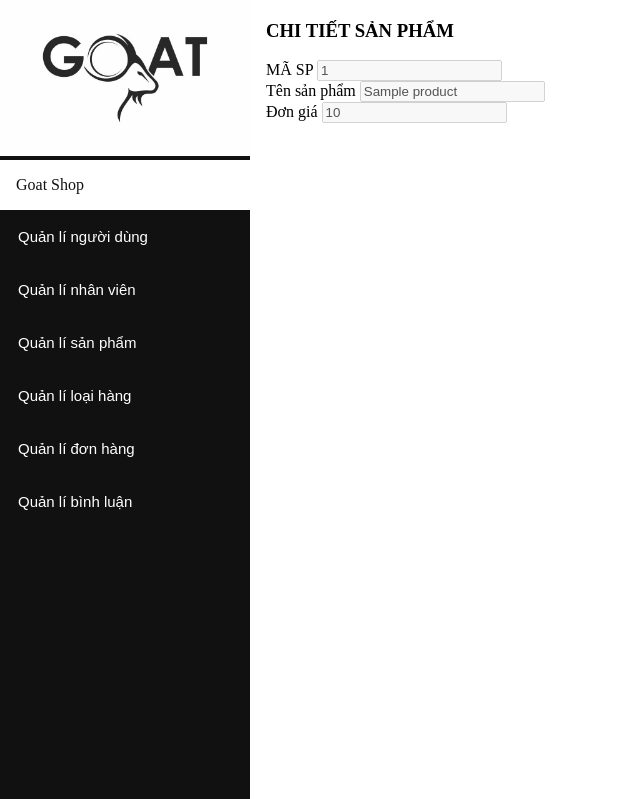
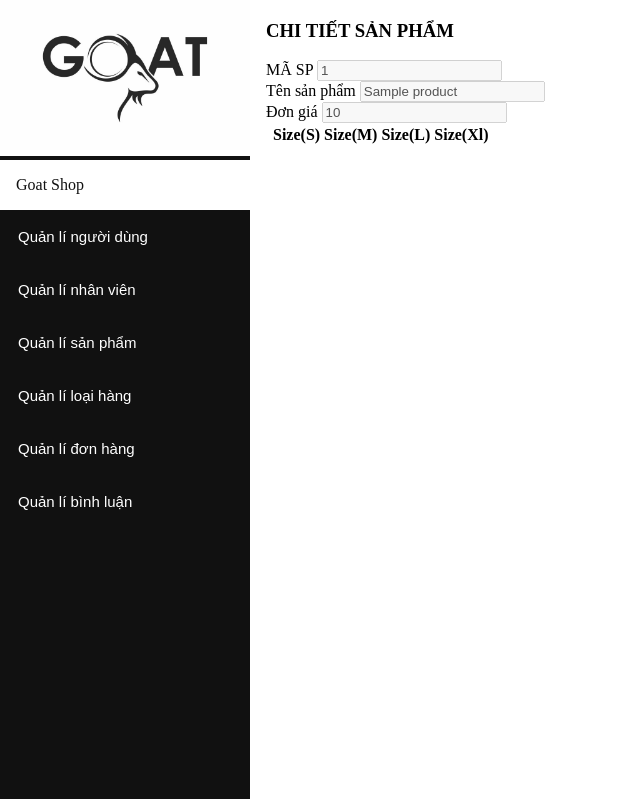
Before and after one commit to Tuan-Viet/duan1-goat, a PHP site: page /admin/index.php?act=product_detail&id=1 in a window 1280 px wide. Shown: the top 799 px of the page, without its empty margins (0-640 px from the left). Run offline with PHP 8.4, Linux system fonts and the light colour scheme; tables that the repository leaves empty or names only in its code hold one stand-in row (values such as "Sample post"); data that the repository does not hold is empty.

Commit message:
thnahnon

```diff
--- a/admin/products/product_detail.php
+++ b/admin/products/product_detail.php
@@ -3,37 +3,45 @@
         <h3>CHI TIẾT SẢN PHẨM</h3>
     </div>
     <div class="frmcontent">
-        <?php foreach($hanghoa as $hh) : ?>
+        <?php foreach ($hanghoa as $hh) : ?>
             <div class="row">
                 <label class="">MÃ SP</label>
-                <input type="text" name="id" readonly value="<?= $hh['id']?>" disabled>
+                <input type="text" name="id" readonly value="<?= $hh['id'] ?>" disabled>
                 <!-- <label for="" class="note">*ID tự động tăng</label> -->
             </div>
             <div class="row">
                 <label class="">Tên sản phẩm</label>
-                <input type="text" class="" id="" name="ten_hh" readonly value="<?= $hh['product_name']?>" disabled>
+                <input type="text" class="" id="" name="ten_hh" readonly value="<?= $hh['product_name'] ?>" disabled>
             </div>
             <div class="row">
                 <label class="">Đơn giá</label>
-                <input type="text" class="" id="" name="ten_hh" readonly value="<?= $hh['product_price']?>" disabled>
+                <input type="text" class="" id="" name="ten_hh" readonly value="<?= $hh['product_price'] ?>" disabled>
             </div>
-        <?php endforeach?>
-        <?php foreach($product_detail as $prd) : ?>
-            <?php
-                if($hh['id'] == $prd['product_id']){
-            ?>
-                <img src="./../images/products/<?= $prd['image'] ?>" alt="" width="100">
-                <div class="row">
-                    <label class="">Size</label>
-                    <input type="text" class="" id="" name="size" readonly value="<?= $prd['size']?>" disabled>
-                </div>
-                <div class="row">
-                    <label class="">Số lượng</label>
-                    <input type="text" class="" id="" name="quantity" readonly value="<?= $prd['quantity']?>" disabled>
-                </div>
-            <?php
+        <?php endforeach ?>
+        <table class="table">
+            <tr>
+                <th></th>
+                <th>Size(S)</th>
+                <th>Size(M)</th>
+                <th>Size(L)</th>
+                <th>Size(Xl)</th>
+            </tr>
+            <?php foreach ($product_detail as $prd) : ?>
+                <?php
+                if ($hh['id'] == $prd['product_id']) {
+                ?>
+                    <tr>
+                        <td><img src="./../images/products/<?= $prd['image'] ?>" alt="" width="100"></td>
+                        <td><?= $prd['quantity_size_S'] ?></td>
+                        <td><?= $prd['quantity_size_M'] ?></td>
+                        <td><?= $prd['quantity_size_L'] ?></td>
+                        <td><?= $prd['quantity_size_XL'] ?></td>
+                    </tr>
+                <?php
                 }
-            ?>
-        <?php endforeach?>
+                ?>
+            <?php endforeach ?>
+        </table>
+
     </div>
 </div>
--- a/css/main.css
+++ b/css/main.css
@@ -58,10 +58,10 @@ ul , p , li , a ,label {
     padding: 0 5px;
 }
 
-.main {
+/* .main {
     width: 100%;
     height: 100vh;
-}
+} */
 
 .wrapper {
     max-width: 1200px;
```
